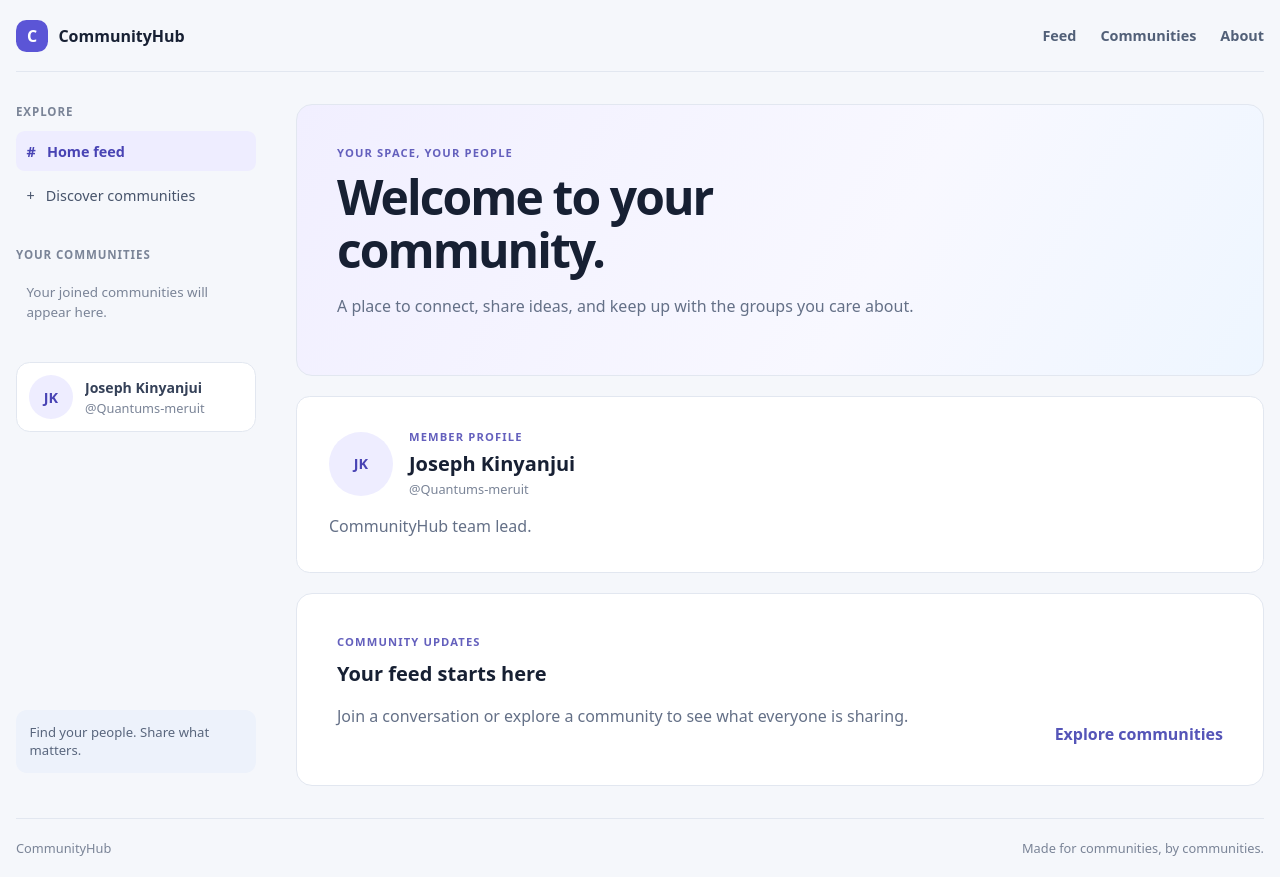
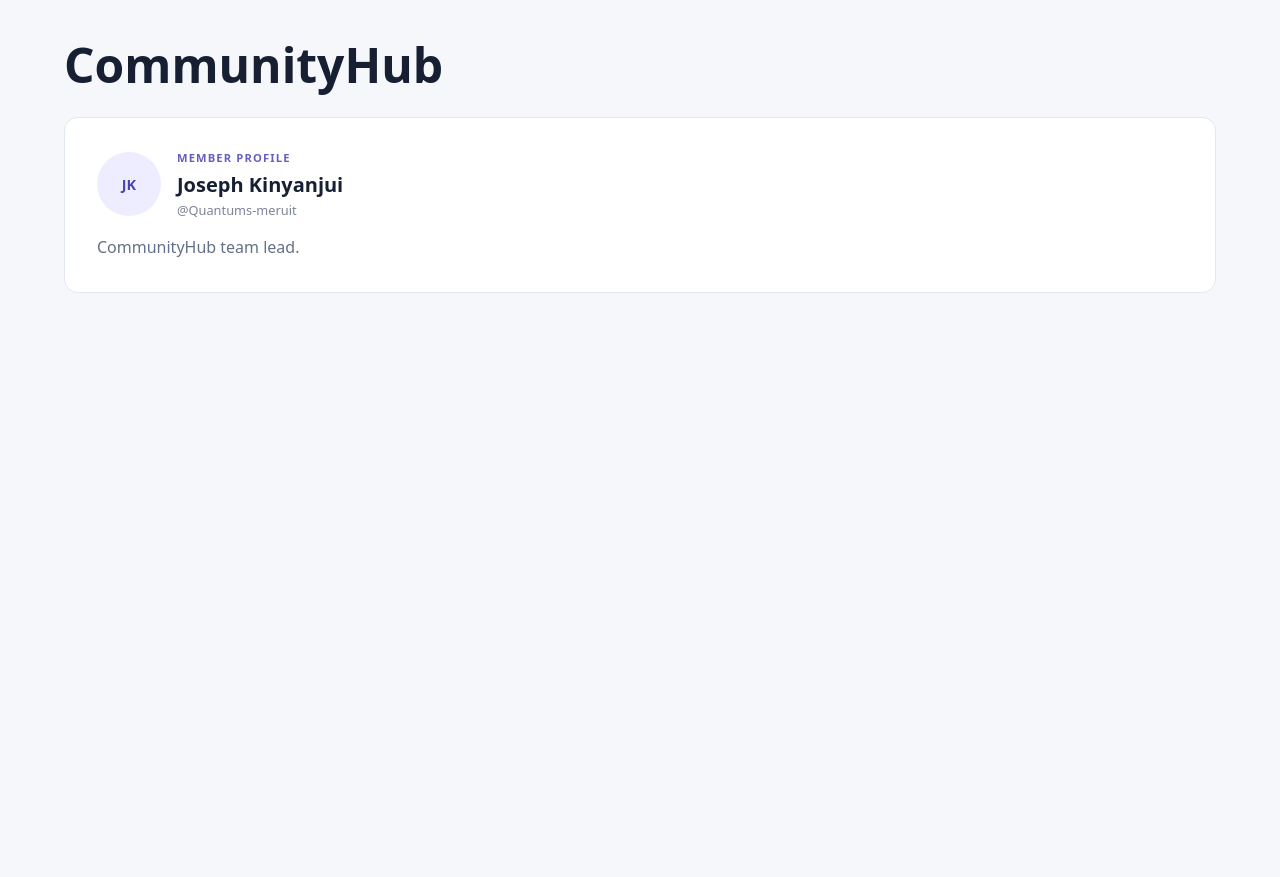
Before and after one commit to Quantums-meruit/iyf-s12-communityhub-team-Quantums-meruit, a React (Vite) app in the folder frontend/: page / in a window 1280 px wide. After the commit the page ends 800 px from the top, so only its background shows below. Built offline with nearby package versions, Linux system fonts and the light colour scheme.

Commit message:
Revert "Merge pull request #2 from Quantums-meruit/feature/app-shell"
This reverts commit f61d78e4b0a3eff6e0bf80ca6d9453387b9c3b85, reversing
changes made to 159217c148adc03b9f0e5cdcb9c703b39cac52dc.

```diff
--- a/frontend/src/App.css
+++ b/frontend/src/App.css
@@ -1,21 +1,22 @@
 .app {
-  width: min(100% - 2rem, 78rem);
+  width: min(100% - 2rem, 72rem);
   margin: 0 auto;
-  min-height: 100vh;
-  display: flex;
-  flex-direction: column;
+  padding: 2rem 0;
 }
 
-.site-header {
-  min-height: 4.5rem;
-  display: flex;
-  align-items: center;
-  justify-content: space-between;
-  gap: 1.5rem;
-  border-bottom: 1px solid #e2e7f0;
+.app h1 {
+  margin: 0 0 1.25rem;
+  font-size: clamp(2rem, 5vw, 3rem);
 }
 
-/* Shared controls use the same spacing, borders, and focus treatment. */
+.eyebrow {
+  margin: 0 0 0.7rem;
+  color: #6460bd;
+  font-size: 0.7rem;
+  font-weight: 750;
+  letter-spacing: 0.1em;
+}
+
 .ui-button {
   min-height: 2.5rem;
   display: inline-flex;
@@ -91,7 +92,6 @@
   background: #fff;
 }
 
-/* Member cards share avatar sizing while keeping compact and full views distinct. */
 .user-card {
   display: flex;
   align-items: center;
@@ -180,206 +180,3 @@
   color: #647087;
   line-height: 1.6;
 }
-
-.site-brand,
-.header-nav,
-.sidebar-link,
-.site-footer {
-  display: flex;
-  align-items: center;
-}
-
-.site-brand {
-  gap: 0.65rem;
-  color: #172033;
-  font-weight: 750;
-  text-decoration: none;
-}
-
-.site-brand-mark {
-  width: 2rem;
-  height: 2rem;
-  display: grid;
-  place-items: center;
-  border-radius: 0.65rem;
-  color: #fff;
-  background: #5b55d6;
-}
-
-.header-nav {
-  gap: 1.5rem;
-}
-
-.header-nav a,
-.text-link {
-  color: #5555b8;
-  font-weight: 600;
-  text-decoration: none;
-}
-
-.header-nav a {
-  color: #526078;
-  font-size: 0.9rem;
-}
-
-.header-nav a:hover,
-.text-link:hover {
-  text-decoration: underline;
-}
-
-.app-layout {
-  flex: 1;
-  display: grid;
-  grid-template-columns: 15rem minmax(0, 1fr);
-  gap: 2.5rem;
-  padding: 2rem 0;
-}
-
-.sidebar {
-  display: flex;
-  flex-direction: column;
-  gap: 2rem;
-}
-
-.sidebar-section h2 {
-  margin: 0 0 0.75rem;
-  color: #7a8497;
-  font-size: 0.72rem;
-  font-weight: 700;
-  letter-spacing: 0.08em;
-  text-transform: uppercase;
-}
-
-.sidebar-nav {
-  display: grid;
-  gap: 0.25rem;
-}
-
-.sidebar-link {
-  min-height: 2.5rem;
-  gap: 0.7rem;
-  padding: 0.5rem 0.65rem;
-  border-radius: 0.55rem;
-  color: #47546b;
-  font-size: 0.9rem;
-  text-decoration: none;
-}
-
-.sidebar-link:hover,
-.sidebar-link.is-active {
-  color: #4843b4;
-  background: #eeedff;
-}
-
-.sidebar-link.is-active {
-  font-weight: 650;
-}
-
-.sidebar-empty {
-  margin: 0;
-  padding: 0.5rem 0.65rem;
-  color: #7a8497;
-  font-size: 0.84rem;
-  line-height: 1.5;
-}
-
-.sidebar-note {
-  margin-top: auto;
-  padding: 0.85rem;
-  border-radius: 0.7rem;
-  color: #59667d;
-  background: #edf2fb;
-  font-size: 0.82rem;
-}
-
-.main-content {
-  display: grid;
-  align-content: start;
-  gap: 1.25rem;
-}
-
-.welcome-card,
-.feed-placeholder {
-  padding: clamp(1.25rem, 4vw, 2.5rem);
-  border: 1px solid #e2e7f0;
-  border-radius: 1rem;
-  background: #fff;
-}
-
-.welcome-card {
-  background: linear-gradient(120deg, #f1efff, #f8f8ff 60%, #eef6ff);
-}
-
-.eyebrow {
-  margin: 0 0 0.7rem;
-  color: #6460bd;
-  font-size: 0.7rem;
-  font-weight: 750;
-  letter-spacing: 0.1em;
-}
-
-.welcome-card h1 {
-  max-width: 35rem;
-  margin: 0 0 0.75rem;
-  font-size: clamp(2rem, 4vw, 3rem);
-  letter-spacing: -0.04em;
-  line-height: 1.1;
-}
-
-.welcome-card > p:last-child,
-.feed-placeholder p:not(.eyebrow) {
-  max-width: 38rem;
-  color: #647087;
-  line-height: 1.65;
-}
-
-.feed-placeholder {
-  display: flex;
-  align-items: end;
-  justify-content: space-between;
-  gap: 1.5rem;
-}
-
-.feed-placeholder h2 {
-  margin: 0 0 0.5rem;
-  font-size: 1.25rem;
-}
-
-.site-footer {
-  justify-content: space-between;
-  gap: 1rem;
-  padding: 1.25rem 0;
-  border-top: 1px solid #e2e7f0;
-  color: #7a8497;
-  font-size: 0.8rem;
-}
-
-@media (max-width: 700px) {
-  .app-layout {
-    grid-template-columns: 1fr;
-    gap: 1.5rem;
-  }
-
-  .sidebar {
-    display: grid;
-    grid-template-columns: repeat(2, minmax(0, 1fr));
-    gap: 1rem;
-  }
-
-  .sidebar-note {
-    display: none;
-  }
-
-  .header-nav {
-    gap: 0.8rem;
-  }
-
-  .header-nav a {
-    font-size: 0.8rem;
-  }
-
-  .feed-placeholder {
-    align-items: start;
-    flex-direction: column;
-  }
-}
--- a/frontend/src/App.jsx
+++ b/frontend/src/App.jsx
@@ -1,6 +1,3 @@
-import Footer from './components/Footer.jsx'
-import Header from './components/Header.jsx'
-import Sidebar from './components/Sidebar.jsx'
 import UserProfile from './components/UserProfile.jsx'
 import './App.css'
 
@@ -13,35 +10,10 @@ const communityMember = {
 
 function App() {
   return (
-    <div className="app">
-      <Header />
-      <section className="app-layout" aria-label="Community feed layout">
-        <Sidebar user={communityMember} />
-        <main className="main-content" id="feed">
-          <section className="welcome-card" id="home">
-            <p className="eyebrow">YOUR SPACE, YOUR PEOPLE</p>
-            <h1>Welcome to your community.</h1>
-            <p>
-              A place to connect, share ideas, and keep up with the groups you
-              care about.
-            </p>
-          </section>
-          <UserProfile user={communityMember} />
-          <section className="feed-placeholder" aria-labelledby="feed-heading">
-            <div>
-              <p className="eyebrow">COMMUNITY UPDATES</p>
-              <h2 id="feed-heading">Your feed starts here</h2>
-              <p>
-                Join a conversation or explore a community to see what everyone
-                is sharing.
-              </p>
-            </div>
-            <a className="text-link" href="#communities">Explore communities</a>
-          </section>
-        </main>
-      </section>
-      <Footer />
-    </div>
+    <main className="app">
+      <h1>CommunityHub</h1>
+      <UserProfile user={communityMember} />
+    </main>
   )
 }
 
--- a/frontend/src/components/Footer.jsx
+++ /dev/null
@@ -1,11 +0,0 @@
-// Gives every screen the same small footer and project note.
-function Footer() {
-  return (
-    <footer className="site-footer" id="about">
-      <span>CommunityHub</span>
-      <span>Made for communities, by communities.</span>
-    </footer>
-  )
-}
-
-export default Footer
--- a/frontend/src/components/Header.jsx
+++ /dev/null
@@ -1,18 +0,0 @@
-// Keeps the main navigation consistent across CommunityHub screens.
-function Header() {
-  return (
-    <header className="site-header">
-      <a className="site-brand" href="#home" aria-label="CommunityHub home">
-        <span className="site-brand-mark" aria-hidden="true">C</span>
-        <span>CommunityHub</span>
-      </a>
-      <nav className="header-nav" aria-label="Main navigation">
-        <a href="#feed">Feed</a>
-        <a href="#communities">Communities</a>
-        <a href="#about">About</a>
-      </nav>
-    </header>
-  )
-}
-
-export default Header
--- a/frontend/src/components/Sidebar.jsx
+++ /dev/null
@@ -1,30 +0,0 @@
-import UserCard from './UserCard.jsx'
-
-// Collects the feed and community links beside the main content.
-function Sidebar({ user }) {
-  return (
-    <aside className="sidebar" aria-label="Community navigation">
-      <section className="sidebar-section">
-        <h2>Explore</h2>
-        <nav className="sidebar-nav" aria-label="Explore">
-          <a className="sidebar-link is-active" href="#feed" aria-current="page">
-            <span aria-hidden="true">#</span>
-            <span>Home feed</span>
-          </a>
-          <a className="sidebar-link" href="#communities">
-            <span aria-hidden="true">+</span>
-            <span>Discover communities</span>
-          </a>
-        </nav>
-      </section>
-      <section className="sidebar-section" id="communities">
-        <h2>Your communities</h2>
-        <p className="sidebar-empty">Your joined communities will appear here.</p>
-      </section>
-      {user && <UserCard user={user} />}
-      <p className="sidebar-note">Find your people. Share what matters.</p>
-    </aside>
-  )
-}
-
-export default Sidebar
```
